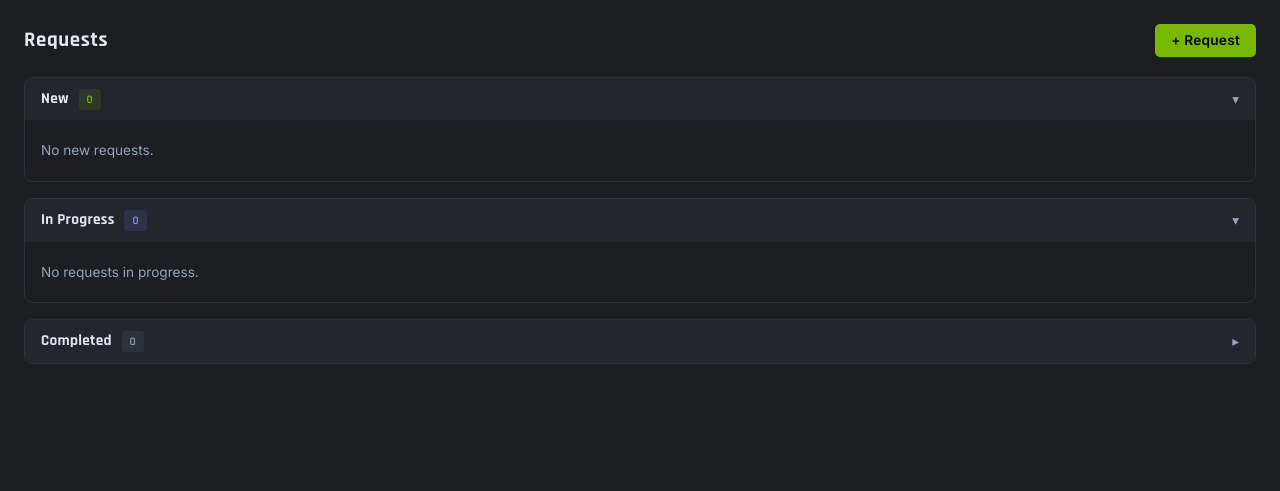
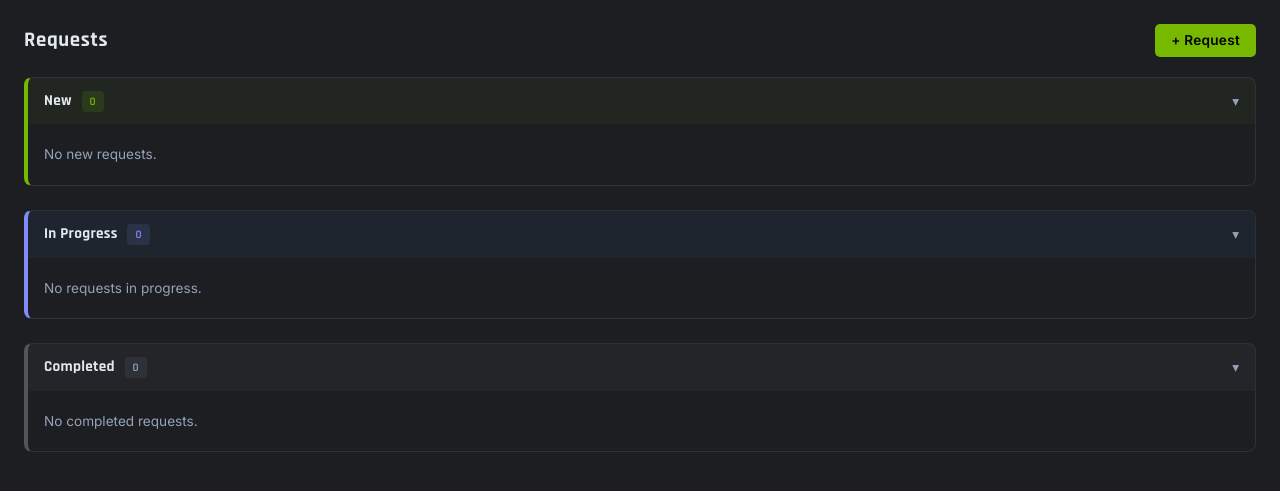
Before and after one commit to emily-potyraj/inf-hub, a FastAPI app: page /requests in a window 1280 px wide. Shown: the part 58-549 px from the top of the page. Run offline with FastAPI, Linux system fonts and the light colour scheme.

Commit message:
Requests: expand all sections by default, add colored borders and tinted headers

```diff
--- a/app/templates/requests.html
+++ b/app/templates/requests.html
@@ -11,9 +11,9 @@
 </div>
 
 {# ── Section: New ── #}
-<div class="mb-4" style="border:1px solid var(--border);border-radius:8px;overflow:hidden">
+<div class="mb-6" style="border:1px solid var(--border);border-left:4px solid var(--green);border-radius:8px;overflow:hidden">
   <div onclick="toggleSection('sec-new')"
-       style="display:flex;align-items:center;justify-content:space-between;padding:10px 16px;background:var(--bg-card);cursor:pointer;user-select:none">
+       style="display:flex;align-items:center;justify-content:space-between;padding:12px 16px;background:rgba(118,185,0,0.06);cursor:pointer;user-select:none">
     <span class="font-metric font-bold" style="font-size:0.95rem;color:var(--text)">
       New <span class="badge badge-green" style="margin-left:6px">{{ new | length }}</span>
     </span>
@@ -64,9 +64,9 @@
 </div>
 
 {# ── Section: In Progress ── #}
-<div class="mb-4" style="border:1px solid var(--border);border-radius:8px;overflow:hidden">
+<div class="mb-6" style="border:1px solid var(--border);border-left:4px solid var(--blue);border-radius:8px;overflow:hidden">
   <div onclick="toggleSection('sec-in-progress')"
-       style="display:flex;align-items:center;justify-content:space-between;padding:10px 16px;background:var(--bg-card);cursor:pointer;user-select:none">
+       style="display:flex;align-items:center;justify-content:space-between;padding:12px 16px;background:rgba(74,158,255,0.06);cursor:pointer;user-select:none">
     <span class="font-metric font-bold" style="font-size:0.95rem;color:var(--text)">
       In Progress <span class="badge badge-blue" style="margin-left:6px">{{ in_progress | length }}</span>
     </span>
@@ -120,15 +120,15 @@
 </div>
 
 {# ── Section: Completed ── #}
-<div class="mb-4" style="border:1px solid var(--border);border-radius:8px;overflow:hidden">
+<div class="mb-6" style="border:1px solid var(--border);border-left:4px solid #555;border-radius:8px;overflow:hidden">
   <div onclick="toggleSection('sec-completed')"
-       style="display:flex;align-items:center;justify-content:space-between;padding:10px 16px;background:var(--bg-card);cursor:pointer;user-select:none">
+       style="display:flex;align-items:center;justify-content:space-between;padding:12px 16px;background:rgba(255,255,255,0.03);cursor:pointer;user-select:none">
     <span class="font-metric font-bold" style="font-size:0.95rem;color:var(--text)">
       Completed <span class="badge badge-muted" style="margin-left:6px">{{ completed | length }}</span>
     </span>
-    <span id="sec-completed-icon" style="color:var(--text-muted);font-size:0.85rem">▸</span>
+    <span id="sec-completed-icon" style="color:var(--text-muted);font-size:0.85rem">▾</span>
   </div>
-  <div id="sec-completed" style="display:none">
+  <div id="sec-completed">
     {% if completed %}
     <div style="overflow-x:auto">
       <table class="wl-table">
```
